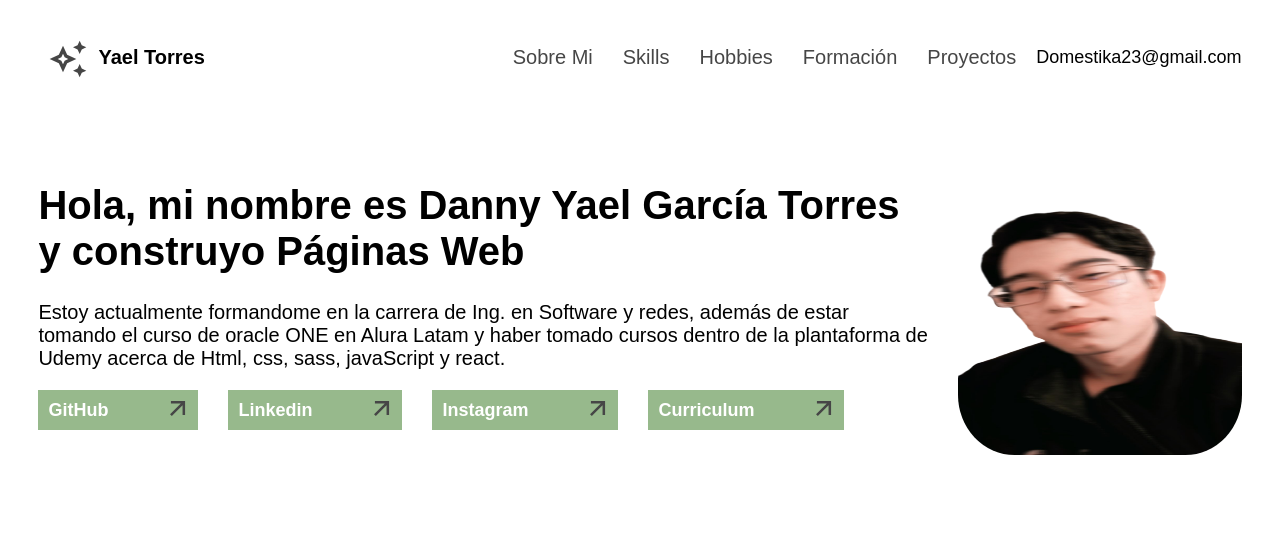
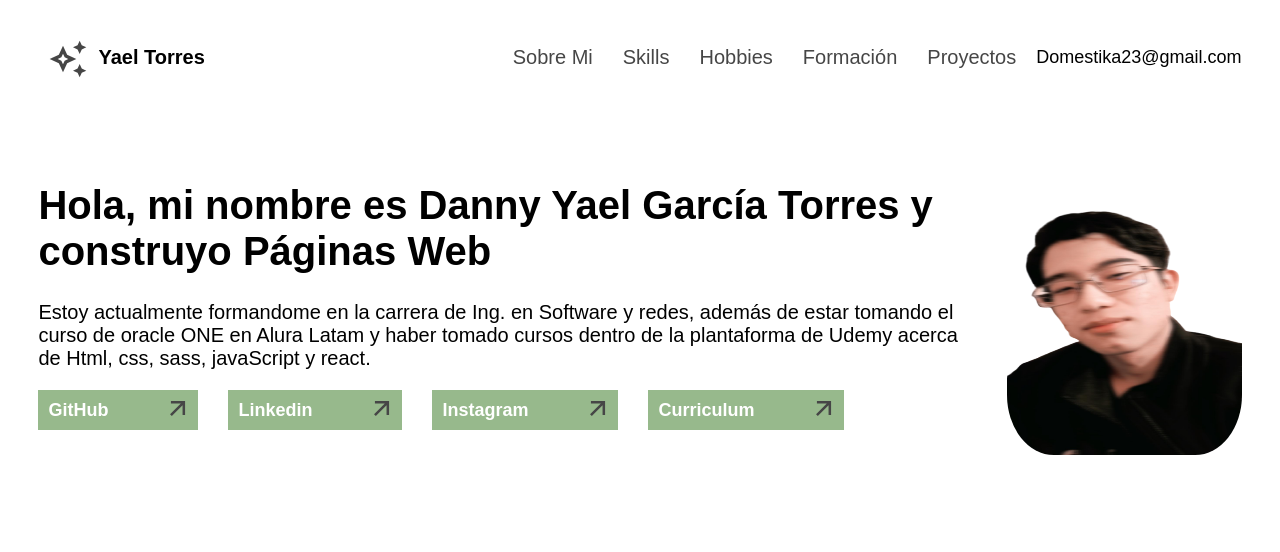
Before and after one commit to DanielGTY-D/DanielGTY-D.github.io, a plain HTML site: page index.html in a window 1280 px wide. Shown: the top 552 px of the page. Drawn offline with Linux system fonts and the light colour scheme.

Commit message:
Ya no se que arregle, creo los items de contacto

```diff
--- a/assets/css/datos-personales/datos-personales-container.css
+++ b/assets/css/datos-personales/datos-personales-container.css
@@ -1,6 +1,16 @@
+.datos-personales__container {
+    width: 100%;
+}
+
+@media (min-width: 556px) {
+    .datos-personales__container {
+        width: 100%;
+    }
+}
+
 @media (min-width: 768px) {
     .datos-personales__container {
-        width: 76%;
+        width: 100%;
         margin-right: 3rem;
     }
 }
```
